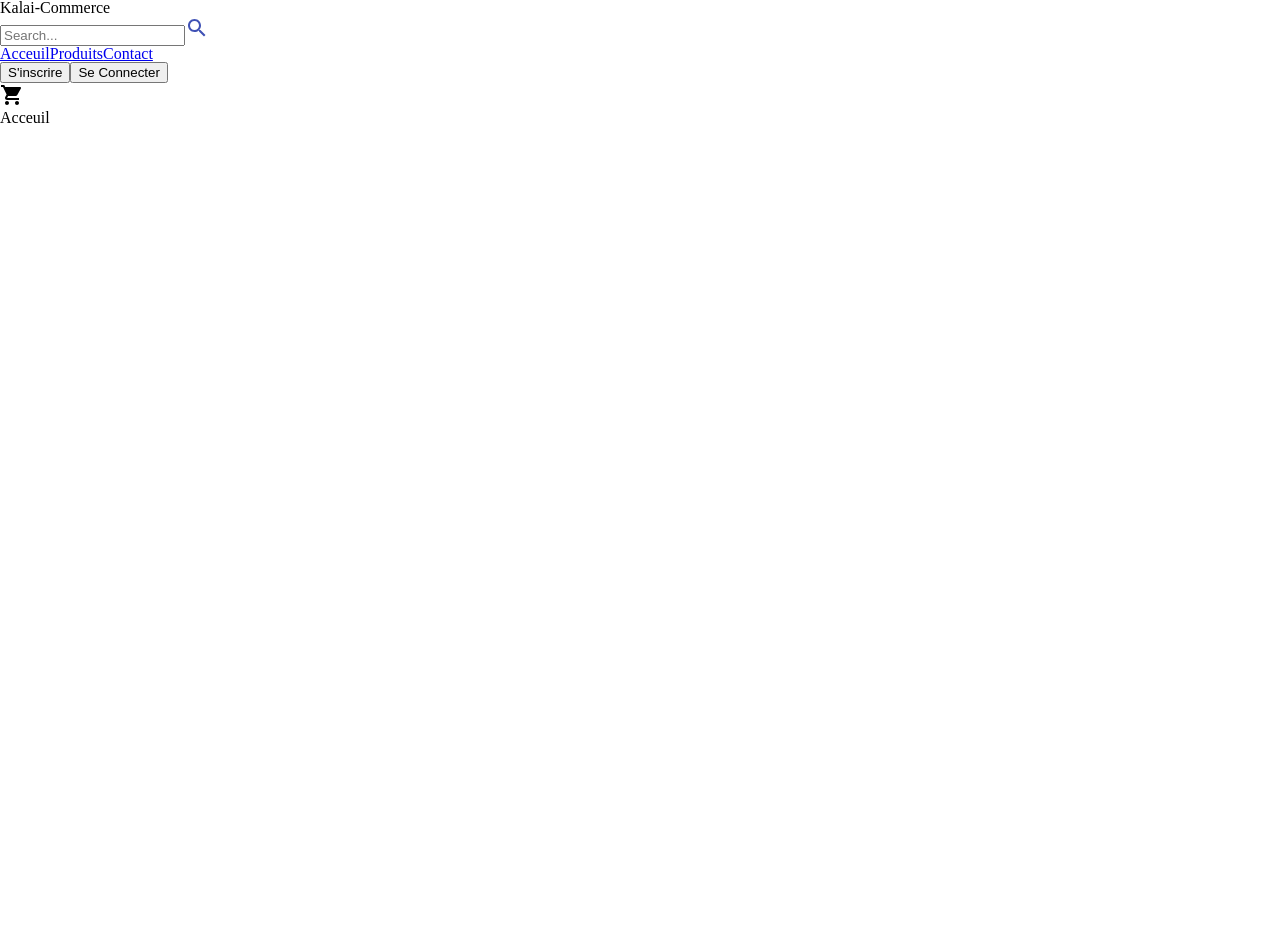
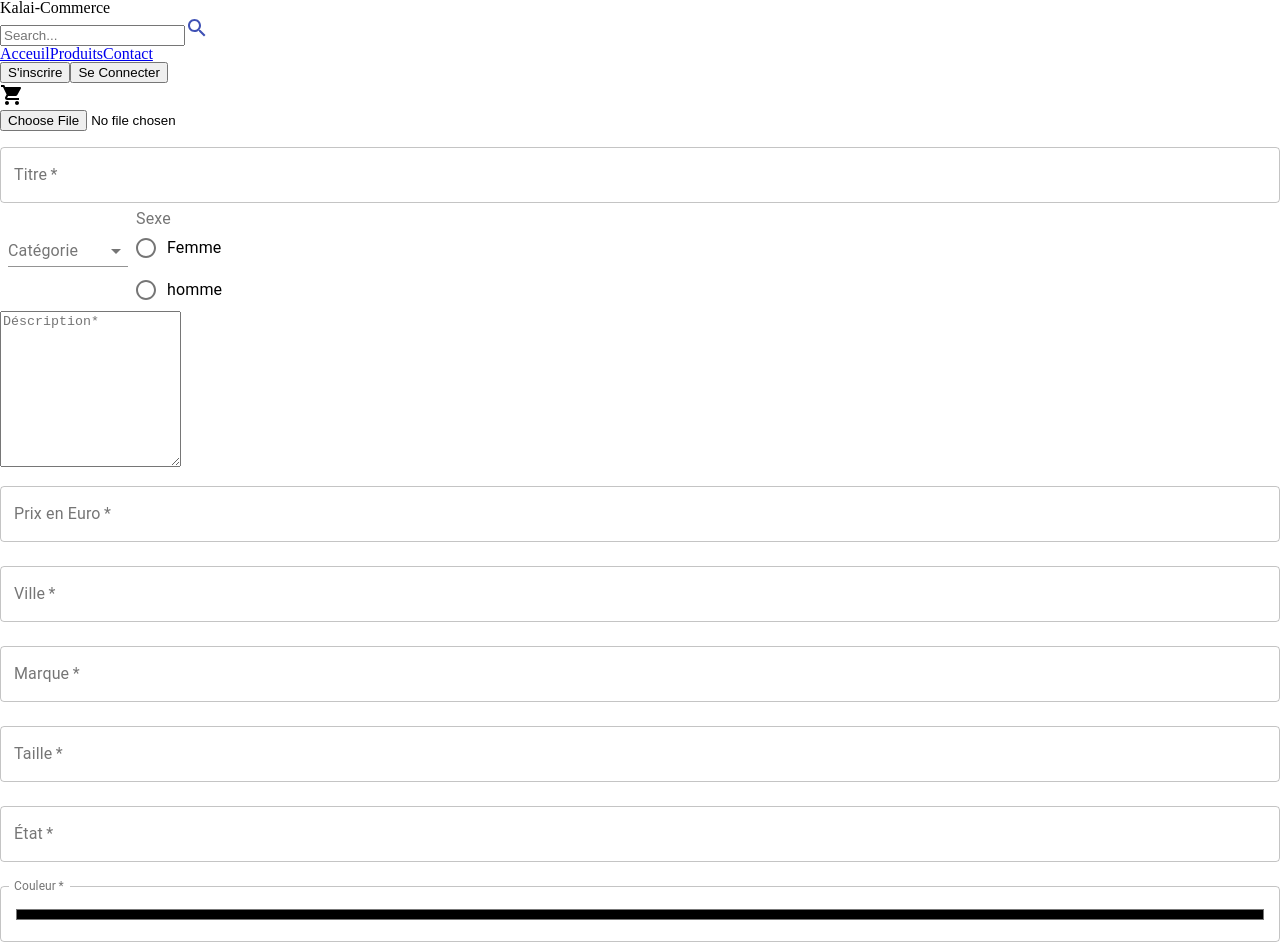
Before and after one commit to kalai-git-dev/Ecommerce-projet, a React (Create React App) app: page /publish in a window 1280 px wide. Before the commit the page ends 800 px from the top, so only its background shows below. Built offline with nearby package versions, Linux system fonts and the light colour scheme.

Commit message:
add publish page

```diff
--- a/src/App.css
+++ b/src/App.css
@@ -2,4 +2,5 @@
   box-sizing: border-box;
 }
 
-@import "./styles/header.css";
+@import "./styles/Header.css";
+@import "./styles/Publish.css";
--- a/src/App.js
+++ b/src/App.js
@@ -6,6 +6,7 @@ import Contact from "./pages/Contact";
 import Products from "./pages/Products";
 import Signup from "./pages/Signup";
 import SignIn from "./pages/SignIn";
+import Publish from "./pages/Publish";
 
 function App() {
   return (
@@ -24,7 +25,10 @@ function App() {
         <Route path="/Sign-in">
           <SignIn />
         </Route>
-        <Route path="/">
+        <Route path="/publish">
+          <Publish />
+        </Route>
+        <Route exact path="/">
           <Acceuil />
         </Route>
       </Switch>
--- /dev/null
+++ b/src/pages/Publish.js
@@ -0,0 +1,179 @@
+import React from "react";
+import TextField from "@material-ui/core/TextField";
+import Radio from "@material-ui/core/Radio";
+import RadioGroup from "@material-ui/core/RadioGroup";
+import FormControlLabel from "@material-ui/core/FormControlLabel";
+import FormControl from "@material-ui/core/FormControl";
+import FormLabel from "@material-ui/core/FormLabel";
+import TextareaAutosize from "@material-ui/core/TextareaAutosize";
+// select input
+import InputLabel from "@material-ui/core/InputLabel";
+import MenuItem from "@material-ui/core/MenuItem";
+import { makeStyles } from "@material-ui/core/styles";
+
+import Select from "@material-ui/core/Select";
+const useStyles = makeStyles((theme) => ({
+  formControl: {
+    margin: theme.spacing(1),
+    minWidth: 120,
+  },
+  selectEmpty: {
+    marginTop: theme.spacing(2),
+  },
+}));
+
+function Publish() {
+  const classes = useStyles();
+  return (
+    <div className="publish">
+      <div className="publish__container">
+        <div className="publish__infos">
+          <div className="publish__infos__image">
+            <input type="file" />
+          </div>
+          <div className="publish__infos_rigth">
+            <TextField
+              variant="outlined"
+              margin="normal"
+              required
+              fullWidth
+              name="title"
+              label="Titre"
+              type="title"
+              id="title"
+              autoComplete="current-title"
+            />
+            <div className="category-sexe">
+              <FormControl className={classes.formControl}>
+                <InputLabel id="demo-simple-select-label">Catégorie</InputLabel>
+                <Select
+                  labelId="demo-simple-select-label"
+                  id="demo-simple-select"
+                  // value={age}
+                  // onChange={handleChange}
+                >
+                  <MenuItem value={10}>Vêtements</MenuItem>
+                  <MenuItem value={20}>Chaussures</MenuItem>
+                  <MenuItem value={30}>Services</MenuItem>
+                  <MenuItem value={30}>Autres</MenuItem>
+                </Select>
+              </FormControl>
+
+              <FormControl component="fieldset">
+                <FormLabel component="legend">Sexe</FormLabel>
+                <RadioGroup
+                  aria-label="gender"
+                  name="gender1"
+                  // value={value}
+                  // onChange={handleChange}
+                >
+                  <FormControlLabel
+                    value="femme"
+                    control={<Radio />}
+                    label="Femme"
+                  />
+                  <FormControlLabel
+                    value="homme"
+                    control={<Radio />}
+                    label="homme"
+                  />
+                </RadioGroup>
+              </FormControl>
+            </div>
+            <TextareaAutosize
+              rowsMin={10}
+              label="Prix en Euro"
+              variant="outlined"
+              margin="normal"
+              aria-label="maximum height"
+              placeholder="Déscription*"
+              defaultValue=""
+            />
+            {/* <label htmlFor="">Description</label>
+            <textarea
+              variant="outlined"
+              margin="normal"
+              required
+              fullWidth
+              name="description"
+              label="Description"
+              type="description"
+              id="description"
+              autoComplete="current-description"
+            /> */}
+            <TextField
+              variant="outlined"
+              margin="normal"
+              required
+              fullWidth
+              name="Price"
+              label="Prix en Euro"
+              type="Price"
+              id="Price"
+              autoComplete="current-Price"
+            />
+            <TextField
+              variant="outlined"
+              margin="normal"
+              required
+              fullWidth
+              name="City"
+              label="Ville"
+              type="City"
+              id="City"
+              autoComplete="current-City"
+            />
+          </div>
+        </div>
+        <div className="publish__details">
+          <TextField
+            variant="outlined"
+            margin="normal"
+            required
+            fullWidth
+            name="Marque"
+            label="Marque"
+            type="Marque"
+            id="Marque"
+            autoComplete="current-Marque"
+          />
+          <TextField
+            variant="outlined"
+            margin="normal"
+            required
+            fullWidth
+            name="Size"
+            label="Taille"
+            type="Size"
+            id="Size"
+            autoComplete="current-Size"
+          />
+          <TextField
+            variant="outlined"
+            margin="normal"
+            required
+            fullWidth
+            name="Condition"
+            label="État"
+            type="Condition"
+            id="Condition"
+            autoComplete="current-Condition"
+          />
+          <TextField
+            variant="outlined"
+            margin="normal"
+            required
+            fullWidth
+            name="color"
+            label="Couleur"
+            type="color"
+            id="color"
+            autoComplete="current-color"
+          />
+        </div>
+      </div>
+    </div>
+  );
+}
+
+export default Publish;
--- /dev/null
+++ b/src/styles/Publish.css
@@ -0,0 +1,3 @@
+.category-sexe {
+  display: flex;
+}
```
